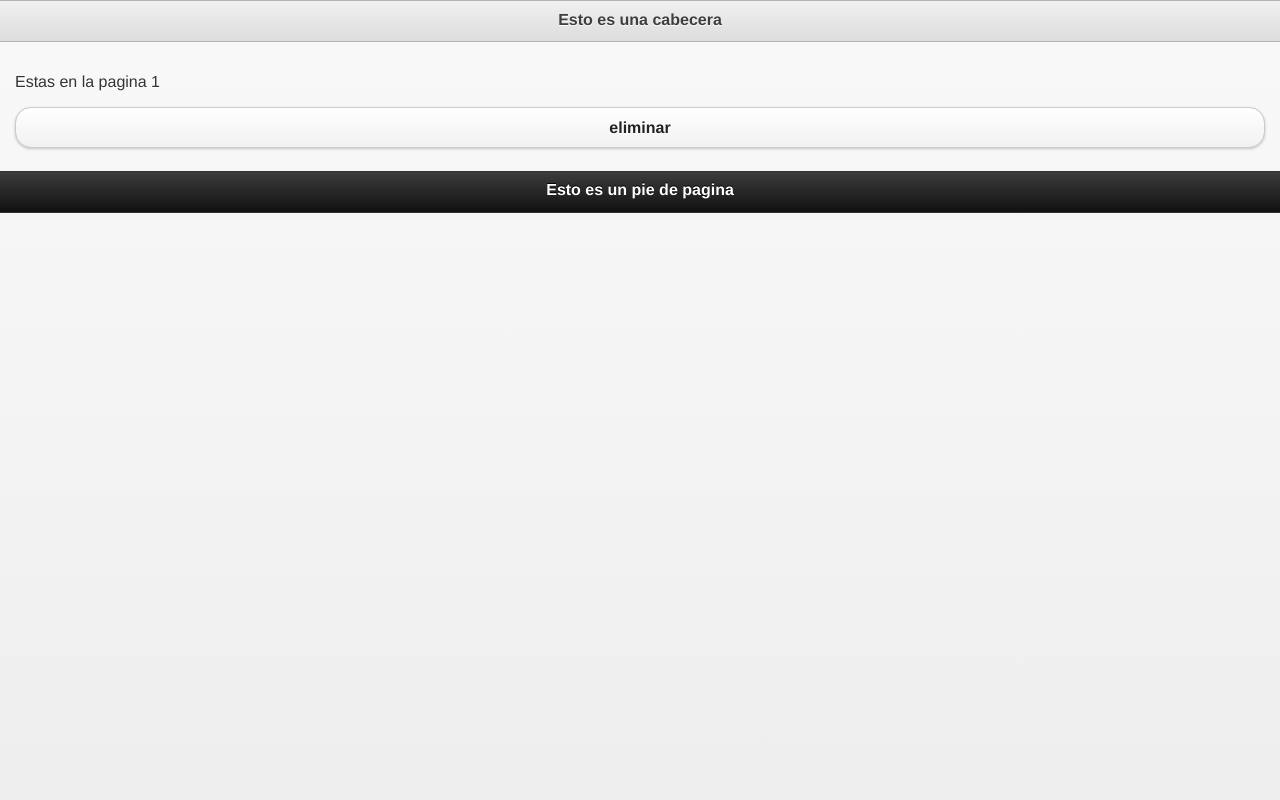
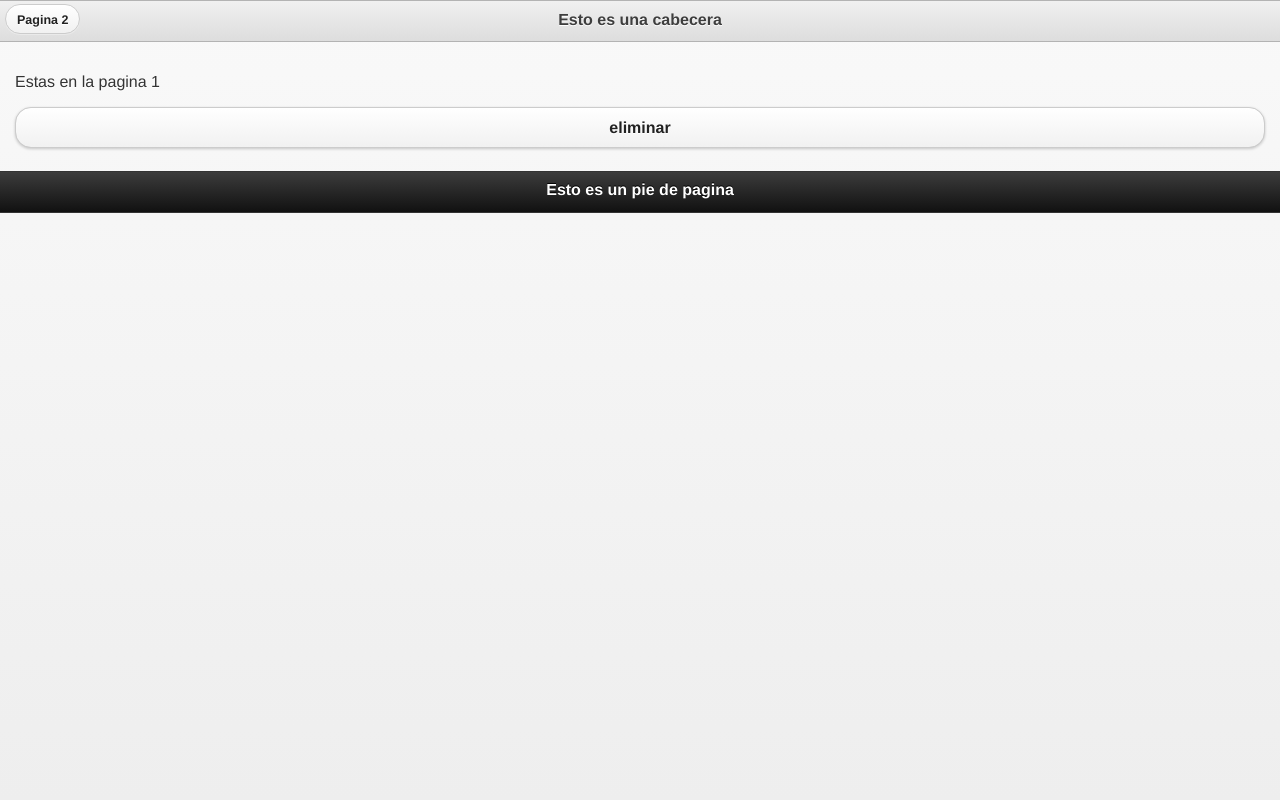
Before and after one commit to gloton/jquery-mobile-cf, a PHP site: page / in a window 1280 px wide. Run offline with PHP 8.4, Linux system fonts and the light colour scheme.

Commit message:
VIDEO 11 Crear botones en la cabecera

```diff
--- a/index.php
+++ b/index.php
@@ -15,6 +15,7 @@
 	<!-- cabecera -->
 		<div data-role="header" data-theme="c">
 			<h1>Esto es una cabecera</h1>
+			<a href="pagina2.php">Pagina 2</a>
 		</div>
 	<!-- contenido -->
 		<div data-role="content">
```
Also changed, not shown: 1 other file.
